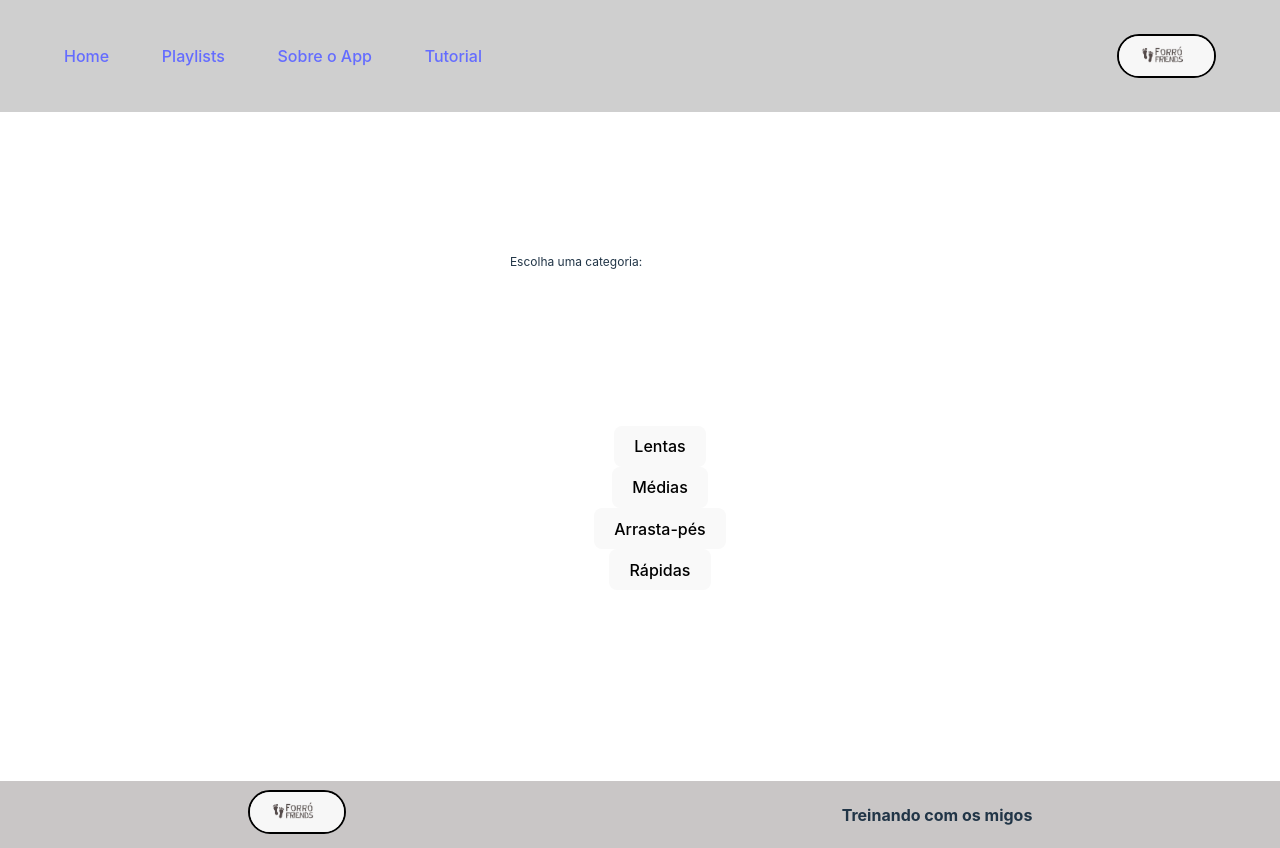
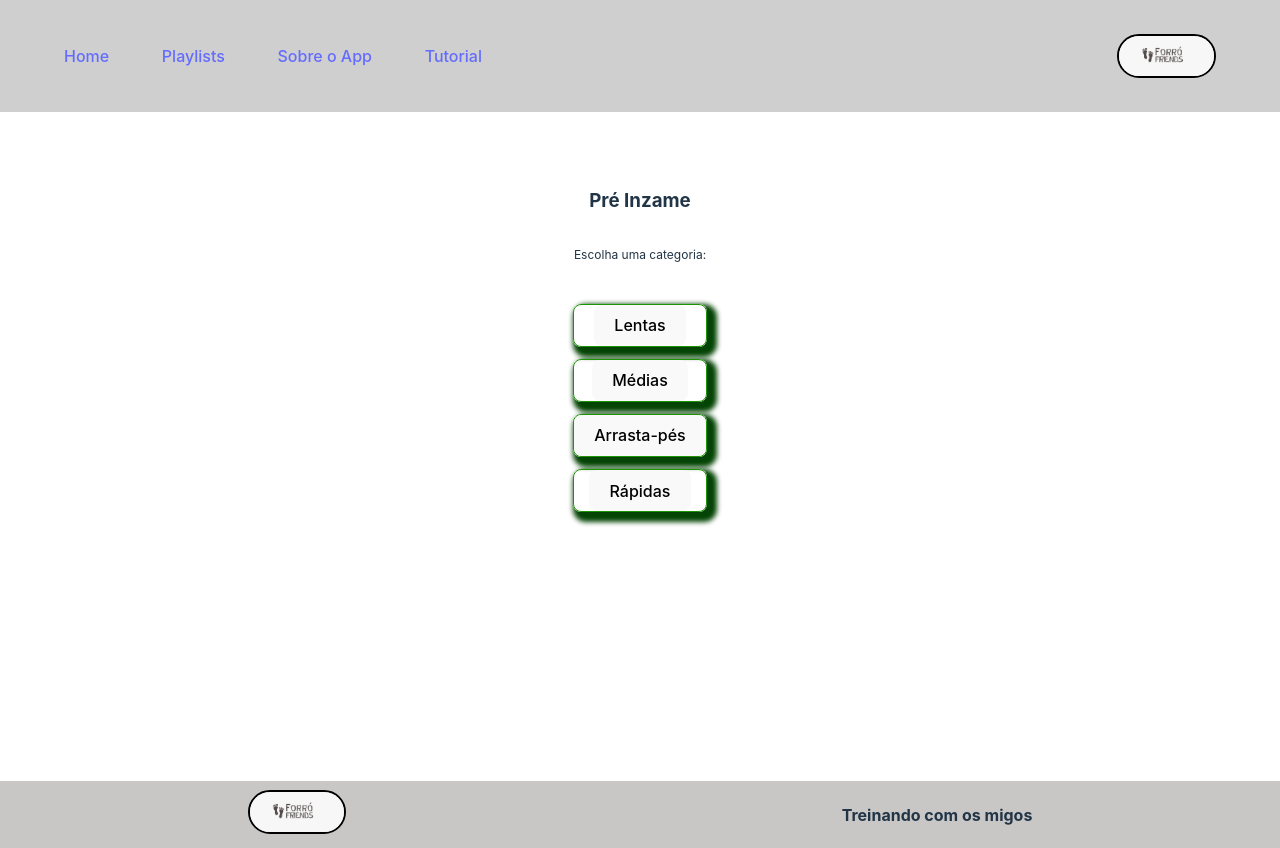
Before and after one commit to willaimRodrigo/forrofriends, a React (Vite) app: page /pre in a window 1280 px wide. Built offline with nearby package versions, Linux system fonts and the light colour scheme.

Commit message:
resolvendo margin da tela playlist e style no pre

```diff
--- a/src/page/Playlists/index.jsx
+++ b/src/page/Playlists/index.jsx
@@ -5,12 +5,11 @@ import "./style.scss";
 export const Playlists = () => {
     return (
         <section className="playlist-section">
-            <h2>Escolha um álbum</h2>
-
             <nav>
                 <ul className="ul-album">
                     <li className="list-album">
-                        <Link to="/pre">Pre Inzame</Link>
+                        <Link to="/pre" >Pre Inzame</Link>
+
                     </li>
                     <li className="list-album">
                         <Link to="/black">Preta</Link>
--- a/src/page/Playlists/style.scss
+++ b/src/page/Playlists/style.scss
@@ -1,5 +1,6 @@
 .playlist-section {
     width: 100vw;
+    margin-top: 25vh;
 }
 
 nav {
--- a/src/page/Pre/index.jsx
+++ b/src/page/Pre/index.jsx
@@ -13,11 +13,11 @@ export const Pre = () => {
 
 
     return (
-        <>
+        <section className="pre-section">
             <h3>Pré Inzame</h3>
             <p>Escolha uma categoria:</p>
 
-            <ul>
+            <ul className="category-list">
                 <li>
                     <button onClick={() => handleAlbumChage(preLenta)}>Lentas</button>
                 </li>
@@ -38,6 +38,6 @@ export const Pre = () => {
                     preExam: true,
                 }}
             />}
-        </>
+        </section>
     );
 };
--- a/src/page/Pre/style.scss
+++ b/src/page/Pre/style.scss
@@ -1,3 +1,24 @@
-ul {
+.pre-section {
+    margin-top: 15vh;
+    width: 100vw;
+    display: flex;
+    flex-direction: column;
+    align-items: center;
+}
+
+.category-list {
     list-style: none;
+    padding: 0;
+
+    li {
+        border: 1px solid rgb(29, 148, 6);
+        border-radius: 0.5rem;
+        margin: 0.75rem;
+        box-shadow: 5px 5px 5px 5px rgb(4, 68, 4);
+    }
+
+    p {
+        text-align: center;
+        width: 100%;
+    }
 }
```
